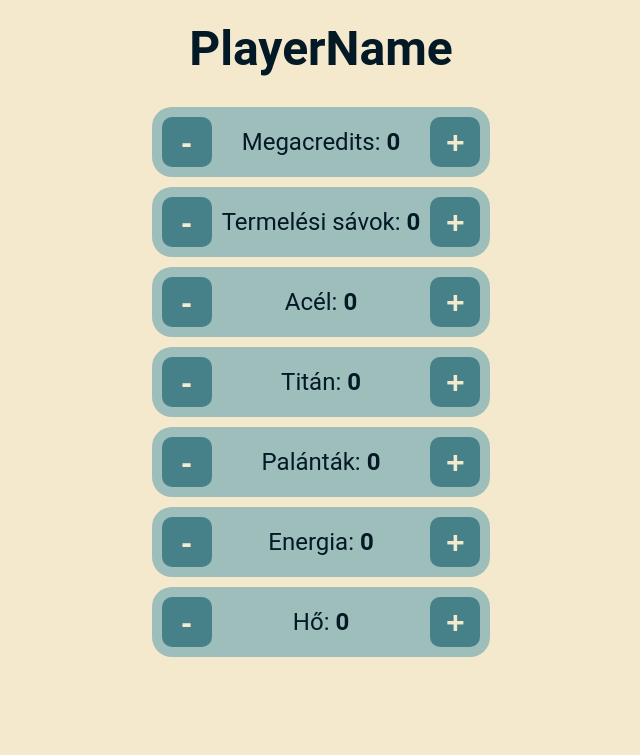
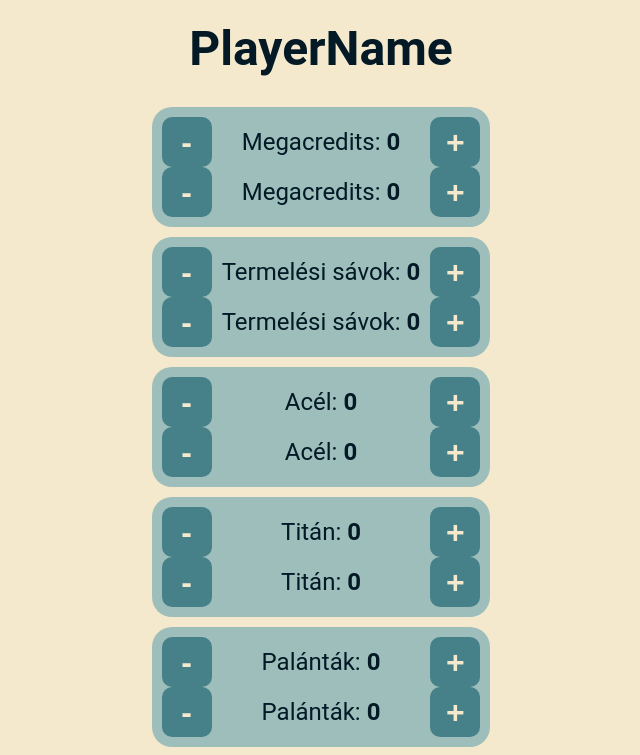
Before and after one commit to Hunor64/TerraformMars, a React (Vite) app: page / in a window 1280 px wide. Shown: the top 755 px of the page, without its empty margins (319-959 px from the left). Built offline with nearby package versions, Linux system fonts and the light colour scheme; the HTML template or start-up script is replaced by a standard one.

Commit message:
Óra vége

```diff
--- a/src/Components/Resource/Resource.tsx
+++ b/src/Components/Resource/Resource.tsx
@@ -32,6 +32,17 @@ const Resource: React.FC<ResourceProps> = ({ name, amount }) => {
                     +
                 </button>
             </div>
+            <div className="buttonContainer">
+                <button className="button" onClick={() => handleChange(false)}>
+                    -
+                </button>
+                <p>
+                    {name}: <span>{count}</span>
+                </p>
+                <button className="button" onClick={() => handleChange(true)}>
+                    +
+                </button>
+            </div>
         </div>
     )
 }
```
